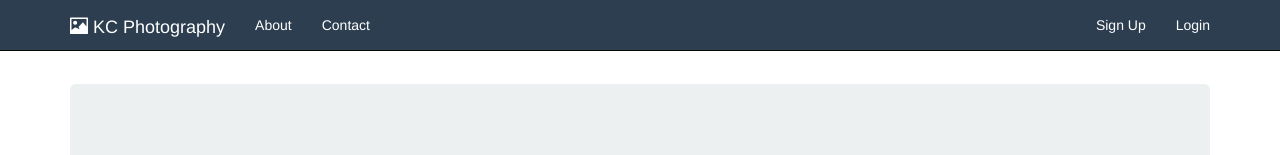
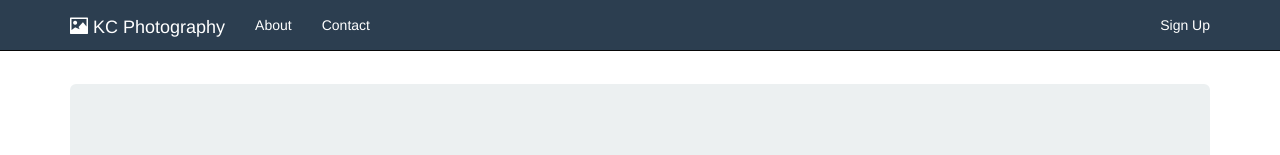
Before and after one commit to ChemicalWonders/photo_gallery, a plain HTML site: page index.html in a window 1280 px wide. Shown: the top 155 px of the page. Drawn offline with nearby package versions, Linux system fonts and the light colour scheme.

Commit message:
removed login, it makes no sense on a portfolio site

```diff
--- a/index.html
+++ b/index.html
@@ -31,7 +31,7 @@
     			</ul>
     			<ul class="nav navbar-nav navbar-right">
     				<li><a href="#">Sign Up</a></li>
-    				<li><a href="#">Login</a></li>
+    				<!-- <li><a href="#">Login</a></li> -->
     			</ul>
     		</div>
     	</div>
```
